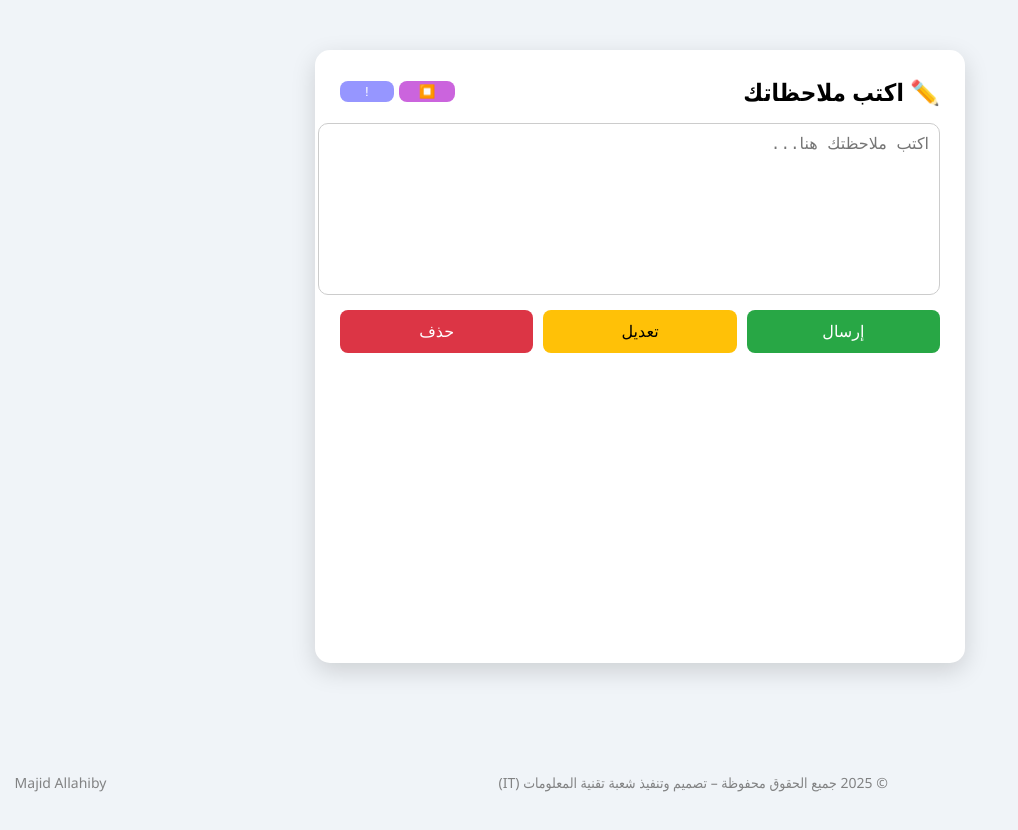
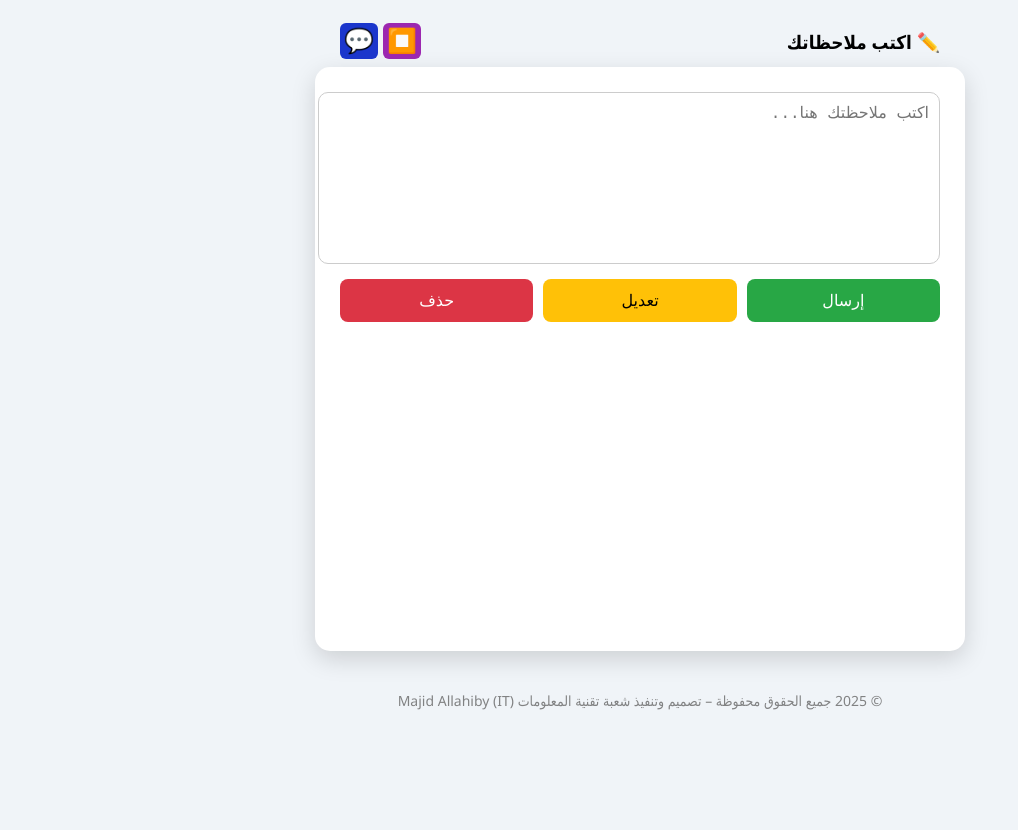
Before and after one commit to majidallahiby/my-notes-site, a plain HTML site: page write.html in a window 1280 px wide. Both pictures are taken after a click on the button "إرسال". Shown: the whole page, without its empty margins (0-1018 px from the left). After the commit the page ends 800 px from the top, so only its background shows below. Drawn offline with nearby package versions, Linux system fonts and the light colour scheme; no server answers.

Commit message:
Add files via upload

```diff
--- a/write.html
+++ b/write.html
@@ -14,13 +14,15 @@ body {
     font-family: 'Segoe UI', Tahoma, Geneva, Verdana, sans-serif;
     background: #f0f4f8;
     display: flex;
-    justify-content: center;
-    align-items: flex-start;
-    min-height: 100vh;
+    flex-direction: column;
+    align-items: center;
+    min-height: 90vh;
     margin: 0;
-    padding-top: 50px;
+  /*  padding-top: 60px;   /* مساحة للـ header */
+  /*  padding-bottom: 60px;/* مساحة للـ footer */
     direction: rtl;
 }
+
 
 .container {
     background: #fff;
@@ -35,13 +37,30 @@ body {
 }
 
 /* --- العنوان مع أيقونة القلم --- */
- .header {
+.headerrrr {
+    position: fixed;
+    top: 10px;
+    width: calc(100% - 50px);
+    max-width: 600px;
     display: flex;
-    justify-content: space-between; /* العنوان جهة اليمين والأزرار جهة اليسار */
+    justify-content: space-between;
     align-items: center;
-    direction: rtl;
-    margin-bottom: 15px;
 }
+
+.header {
+    position: relative; /* أو احذف السطر نهائيًا */
+        top: 10px;
+    width: calc(100% - 50px);
+    max-width: 600px;
+    margin-bottom: 5px;
+    justify-content: space-between;
+    display: flex;
+    align-items: center;
+}
+
+
+
+
 
 .header-left {
     display: flex;
@@ -65,8 +84,9 @@ body {
 }
 
 .header-right button {
-    padding: 3px 20px; /* صغير الحجم */
-    border-radius: 8px;
+    padding: 4px 4px; /* صغير الحجم */
+    font-size: 24px;
+    border-radius: 6px;
     border: none;
     cursor: pointer;
     transition: all 0.2s ease;
@@ -75,11 +95,6 @@ body {
 /* تأثير hover و active */
 .header-right button:hover { filter: brightness(1.1); }
 .header-right button:active { filter: brightness(0.9); }
-
-/* إذا أردت تخصيص لون لكل زر */
-#toggleScroll { background-color: #CB64DD; }
-#showMsg { background-color: #9696FF; color:#fff; padding: 3px 25px; }
-
 /* --- مربع النص --- */
 textarea {
     width: 100%;
@@ -115,6 +130,8 @@ textarea {
 #sendBtn { background-color: #28a745; }
 #editBtn { background-color: #ffc107; color: black; }
 #deleteBtn { background-color: #dc3545; }
+#toggleScroll { background-color: #9c27b0; }
+#showMsg { background-color: #1B36CC; }
 
 /* تأثير hover */
 .button-group button:hover {
@@ -180,60 +197,71 @@ textarea {
     display: block;
 }
 
+.app-footer {
+    position: relative;
+
+    margin-top: 30px;
+    padding: 10px;
+
+    font-size: 14px;
+    color: #666;
+    text-align: center;
+
+    opacity: 0.8;
+}
 
 
-.app-footer {
+.app-footerrrr {
     position: fixed;
     bottom: 8px;
-    width: 100%;
-    font-size: 14px;
+    width: calc(100% - 50px);
+    max-width: 600px;
+
+    backdrop-filter: blur(5px);
+
+    font-size: 13px;
     color: #666;
-    opacity: 0.8;
-    pointer-events: none;
-    direction: rtl;
+    padding: 8px 12px;
+
     display: flex;
+    justify-content: space-between;
+    align-items: center;
+
     transition: opacity 0.3s ease;
 }
 
-.app-footer .footer-center {
-    margin: 0 auto;
-    pointer-events: auto;
-}
-
-.app-footer .footer-right {
-    pointer-events:auto;
-}
 
 body.dark-mode .app-footer {
     color: #aaa;
 }
 
-
+.page-content {
+    width: 100%;
+    display: flex;
+    justify-content: center;
+    flex: 1; /* يدفع الفوتر للأسفل */
+}
 </style>
 </head>
-<footer class="app-footer">
-    <span class="footer-center">© <span id="year"></span> جميع الحقوق محفوظة – تصميم وتنفيذ شعبة تقنية المعلومات (IT)</span>
-    <span class="footer-right">Majid Allahiby&nbsp;&nbsp;&nbsp;&nbsp;</span>
-</footer>
+
+
 <body>
-
-<div class="container">
-
-       <div class="header">
+    <header class="header">
     <div class="header-left">
-                  <h2 class="page-title">
-    ✏️ اكتب ملاحظاتك
-</h2>
+          <h3 class="page-title">
+          ✏️ اكتب ملاحظاتك
+         </h3>
     </div>
     <div class="header-right">
         <button id="toggleScroll">⏹️</button>
-        <button id="showMsg">!</button>
-
+        <button id="showMsg">💬</button>
     </div>
-</div>
+</header>
+<div class="page-content">
 
 
 
+<div class="container">
 
 
     <textarea id="noteInput" placeholder="اكتب ملاحظتك هنا..."></textarea>
@@ -252,7 +280,11 @@ body.dark-mode .app-footer {
 
 
 </div>
-
+</div>
+<footer class="app-footer">
+    <span class="footer-center">© <span id="year"></span> جميع الحقوق محفوظة – تصميم وتنفيذ شعبة تقنية المعلومات (IT)</span>
+    <span class="footer-right">Majid Allahiby</span>
+</footer>
 <script>
 const SUPABASE_URL = "https://ecikwipkukvyqipejlay.supabase.co"; // ضع هنا رابط المشروع
 const SUPABASE_KEY = "eyJhbGciOiJIUzI1NiIsInR5cCI6IkpXVCJ9.eyJpc3MiOiJzdXBhYmFzZSIsInJlZiI6ImVjaWt3aXBrdWt2eXFpcGVqbGF5Iiwicm9sZSI6ImFub24iLCJpYXQiOjE3NjM1NzIxMzEsImV4cCI6MjA3OTE0ODEzMX0.LXeXcwG00I4yaNQrlGeZCMDTllecH6QyUpB9BTrCY08"; // ضع هنا ANON_KEY
@@ -284,7 +316,7 @@ async function loadNotes() {
         const li = document.createElement("li");
 
         // النص + التاريخ
-        const time = new Date(n.updated_at).toLocaleString('en-EG', {
+        const time = new Date(n.updated_at).toLocaleString('en-GB', {
             hour12: true,
             year: 'numeric',
             month: '2-digit',
@@ -513,5 +545,6 @@ showFooter();
 loadNotes();
 </script>
 
+
 </body>
 </html>
```
Also changed, not shown: Display.html (+163 -101 lines).
